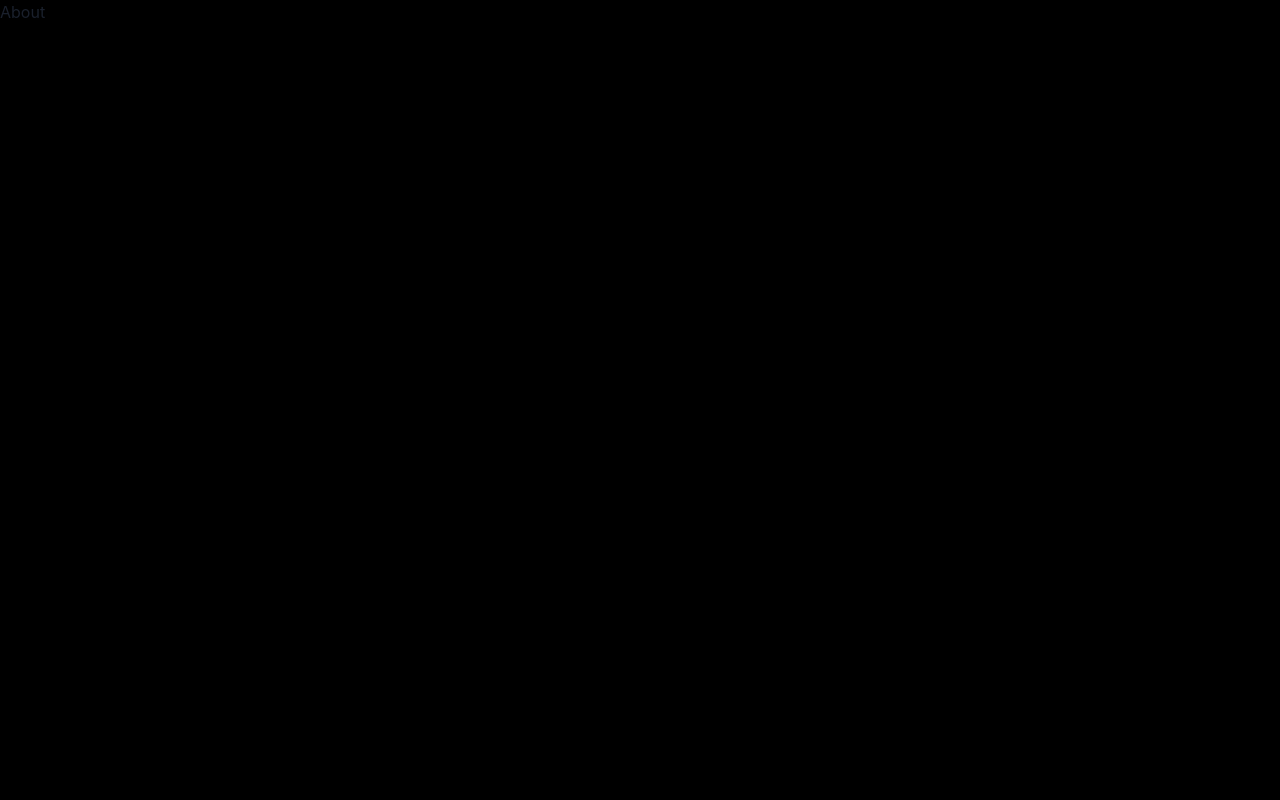
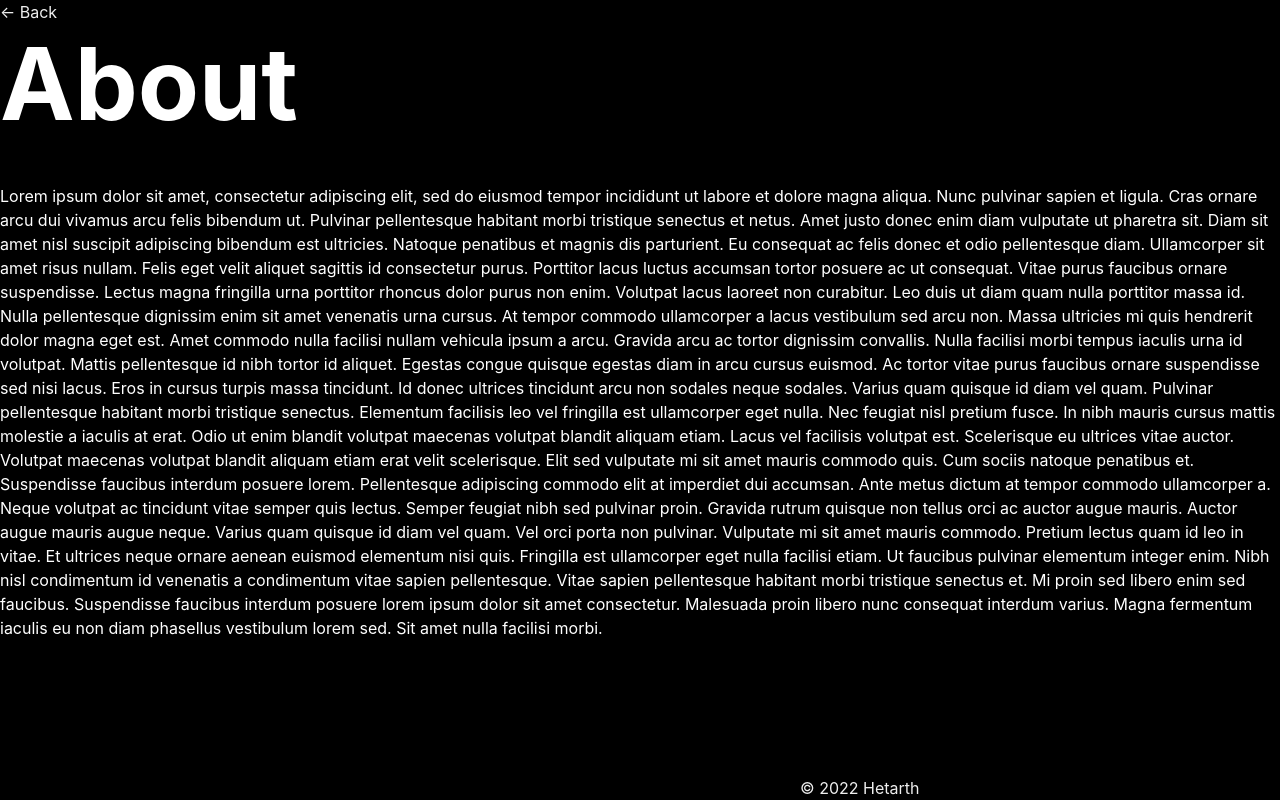
Before and after one commit to HETARTH7/XrossFit-FrontEnd, a React (Create React App) app: page /about in a window 1280 px wide. Built offline with nearby package versions, Linux system fonts and the light colour scheme.

Commit message:
about page

```diff
--- a/src/components/About.jsx
+++ b/src/components/About.jsx
@@ -1,9 +1,62 @@
-import React from 'react'
+import { Heading, Text } from "@chakra-ui/react";
+import React from "react";
+import Back from "./Back";
 
 const About = () => {
   return (
-    <div>About</div>
-  )
-}
+    <div>
+      <Back />
+      <Heading color="#fff" fontSize={100} mb={10}>
+        About
+      </Heading>
+      <Text color="white">
+        Lorem ipsum dolor sit amet, consectetur adipiscing elit, sed do eiusmod
+        tempor incididunt ut labore et dolore magna aliqua. Nunc pulvinar sapien
+        et ligula. Cras ornare arcu dui vivamus arcu felis bibendum ut. Pulvinar
+        pellentesque habitant morbi tristique senectus et netus. Amet justo
+        donec enim diam vulputate ut pharetra sit. Diam sit amet nisl suscipit
+        adipiscing bibendum est ultricies. Natoque penatibus et magnis dis
+        parturient. Eu consequat ac felis donec et odio pellentesque diam.
+        Ullamcorper sit amet risus nullam. Felis eget velit aliquet sagittis id
+        consectetur purus. Porttitor lacus luctus accumsan tortor posuere ac ut
+        consequat. Vitae purus faucibus ornare suspendisse. Lectus magna
+        fringilla urna porttitor rhoncus dolor purus non enim. Volutpat lacus
+        laoreet non curabitur. Leo duis ut diam quam nulla porttitor massa id.
+        Nulla pellentesque dignissim enim sit amet venenatis urna cursus. At
+        tempor commodo ullamcorper a lacus vestibulum sed arcu non. Massa
+        ultricies mi quis hendrerit dolor magna eget est. Amet commodo nulla
+        facilisi nullam vehicula ipsum a arcu. Gravida arcu ac tortor dignissim
+        convallis. Nulla facilisi morbi tempus iaculis urna id volutpat. Mattis
+        pellentesque id nibh tortor id aliquet. Egestas congue quisque egestas
+        diam in arcu cursus euismod. Ac tortor vitae purus faucibus ornare
+        suspendisse sed nisi lacus. Eros in cursus turpis massa tincidunt. Id
+        donec ultrices tincidunt arcu non sodales neque sodales. Varius quam
+        quisque id diam vel quam. Pulvinar pellentesque habitant morbi tristique
+        senectus. Elementum facilisis leo vel fringilla est ullamcorper eget
+        nulla. Nec feugiat nisl pretium fusce. In nibh mauris cursus mattis
+        molestie a iaculis at erat. Odio ut enim blandit volutpat maecenas
+        volutpat blandit aliquam etiam. Lacus vel facilisis volutpat est.
+        Scelerisque eu ultrices vitae auctor. Volutpat maecenas volutpat blandit
+        aliquam etiam erat velit scelerisque. Elit sed vulputate mi sit amet
+        mauris commodo quis. Cum sociis natoque penatibus et. Suspendisse
+        faucibus interdum posuere lorem. Pellentesque adipiscing commodo elit at
+        imperdiet dui accumsan. Ante metus dictum at tempor commodo ullamcorper
+        a. Neque volutpat ac tincidunt vitae semper quis lectus. Semper feugiat
+        nibh sed pulvinar proin. Gravida rutrum quisque non tellus orci ac
+        auctor augue mauris. Auctor augue mauris augue neque. Varius quam
+        quisque id diam vel quam. Vel orci porta non pulvinar. Vulputate mi sit
+        amet mauris commodo. Pretium lectus quam id leo in vitae. Et ultrices
+        neque ornare aenean euismod elementum nisi quis. Fringilla est
+        ullamcorper eget nulla facilisi etiam. Ut faucibus pulvinar elementum
+        integer enim. Nibh nisl condimentum id venenatis a condimentum vitae
+        sapien pellentesque. Vitae sapien pellentesque habitant morbi tristique
+        senectus et. Mi proin sed libero enim sed faucibus. Suspendisse faucibus
+        interdum posuere lorem ipsum dolor sit amet consectetur. Malesuada proin
+        libero nunc consequat interdum varius. Magna fermentum iaculis eu non
+        diam phasellus vestibulum lorem sed. Sit amet nulla facilisi morbi.
+      </Text>
+    </div>
+  );
+};
 
-export default About
+export default About;
--- a/src/components/App.jsx
+++ b/src/components/App.jsx
@@ -5,6 +5,7 @@ import Login from "./Login";
 import Register from "./Register";
 import About from "./About";
 import { extendTheme, ChakraProvider } from "@chakra-ui/react";
+import Footer from "./Footer";
 const colors = {
   brand: {
     900: "#1a365d",
@@ -25,6 +26,7 @@ const App = () => {
           <Route path="/about" element={<About />} />
         </Routes>
       </BrowserRouter>
+      <Footer />
     </ChakraProvider>
   );
 };
--- /dev/null
+++ b/src/components/Back.jsx
@@ -0,0 +1,12 @@
+import React from "react";
+import { Link } from "react-router-dom";
+
+const Back = () => {
+  return (
+    <Link to={"/"} style={{ color: "#eee" }}>
+      ← Back
+    </Link>
+  );
+};
+
+export default Back;
--- a/src/components/Home.jsx
+++ b/src/components/Home.jsx
@@ -14,7 +14,7 @@ import {
 } from "@chakra-ui/react";
 import Typewriter from "typewriter-effect";
 import HomeNav from "./HomeNav";
-import Footer from "./Footer";
+import { Link } from "react-router-dom";
 
 const Home = () => {
   const { isOpen, onOpen, onClose } = useDisclosure();
@@ -67,12 +67,13 @@ const Home = () => {
               <Button variant="outline" mr={3} onClick={onClose}>
                 Cancel
               </Button>
-              <Button colorScheme="blue">Learn More</Button>
+              <Button colorScheme="red">
+                <Link to={"/about"}>Learn More</Link>
+              </Button>
             </DrawerFooter>
           </DrawerContent>
         </Drawer>
       </>
-      <Footer />
     </div>
   );
 };
--- a/src/components/Login.jsx
+++ b/src/components/Login.jsx
@@ -8,16 +8,18 @@ import {
   Box,
 } from "@chakra-ui/react";
 import Footer from "./Footer";
+import Back from "./Back";
 
 const Login = () => {
   return (
     <div>
+      <Back />
       <Box
-        w={[200, 300, 400]}
-        h={[300, 400, 500]}
-        mt={[50, 100, 150]}
-        ml={[50, 110, 650]}
-        borderRadius={[20]}
+        w={400}
+        h={500}
+        mt={150}
+        ml={650}
+        borderRadius={20}
         backgroundColor="#eee"
       >
         <FormControl>
--- a/src/components/Register.jsx
+++ b/src/components/Register.jsx
@@ -9,6 +9,7 @@ import {
   Box,
 } from "@chakra-ui/react";
 import Footer from "./Footer";
+import Back from "./Back";
 
 const Register = () => {
   const [username, setUsername] = useState("");
@@ -32,12 +33,13 @@ const Register = () => {
   };
   return (
     <div>
+      <Back />
       <Box
-        w={[200, 300, 400]}
-        h={[300, 400, 500]}
-        mt={[50, 100, 150]}
-        ml={[50, 110, 650]}
-        borderRadius={[20]}
+        w={400}
+        h={500}
+        mt={150}
+        ml={650}
+        borderRadius={20}
         backgroundColor="#eee"
       >
         <FormControl>
```
